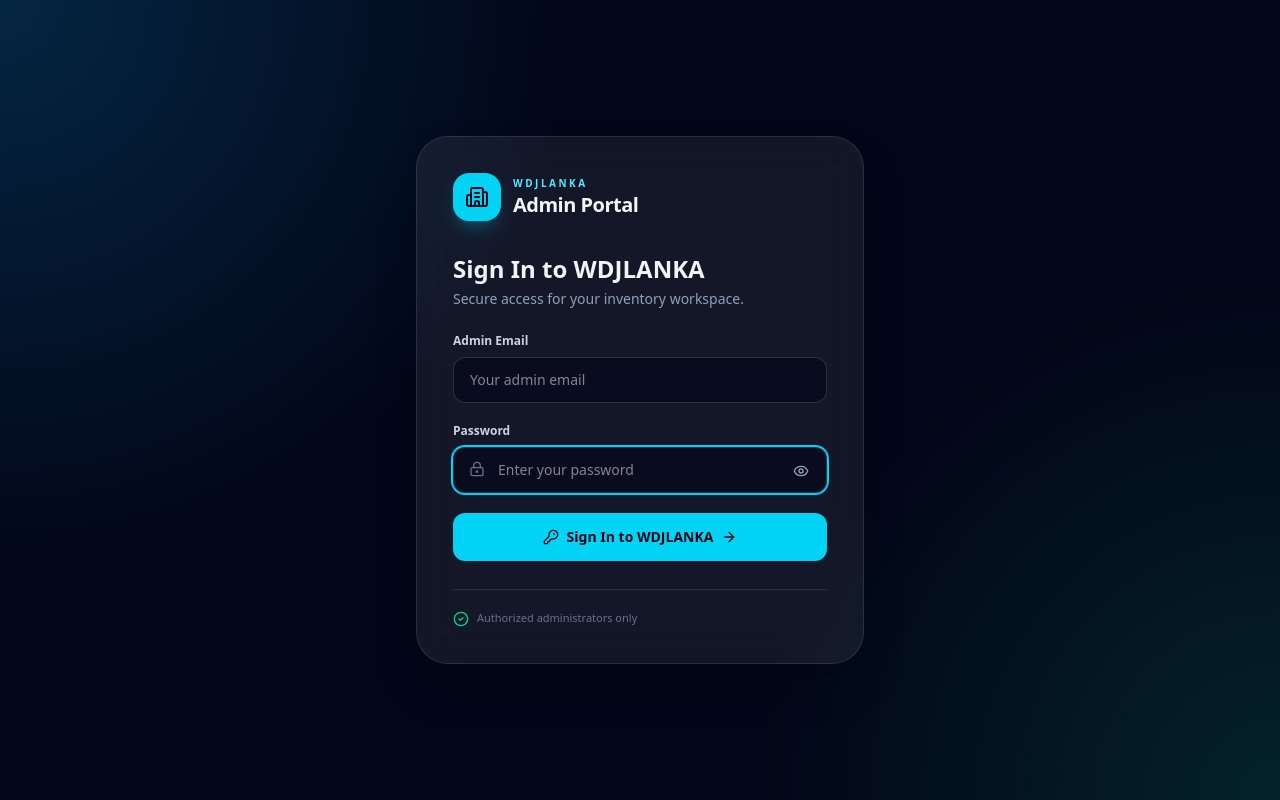
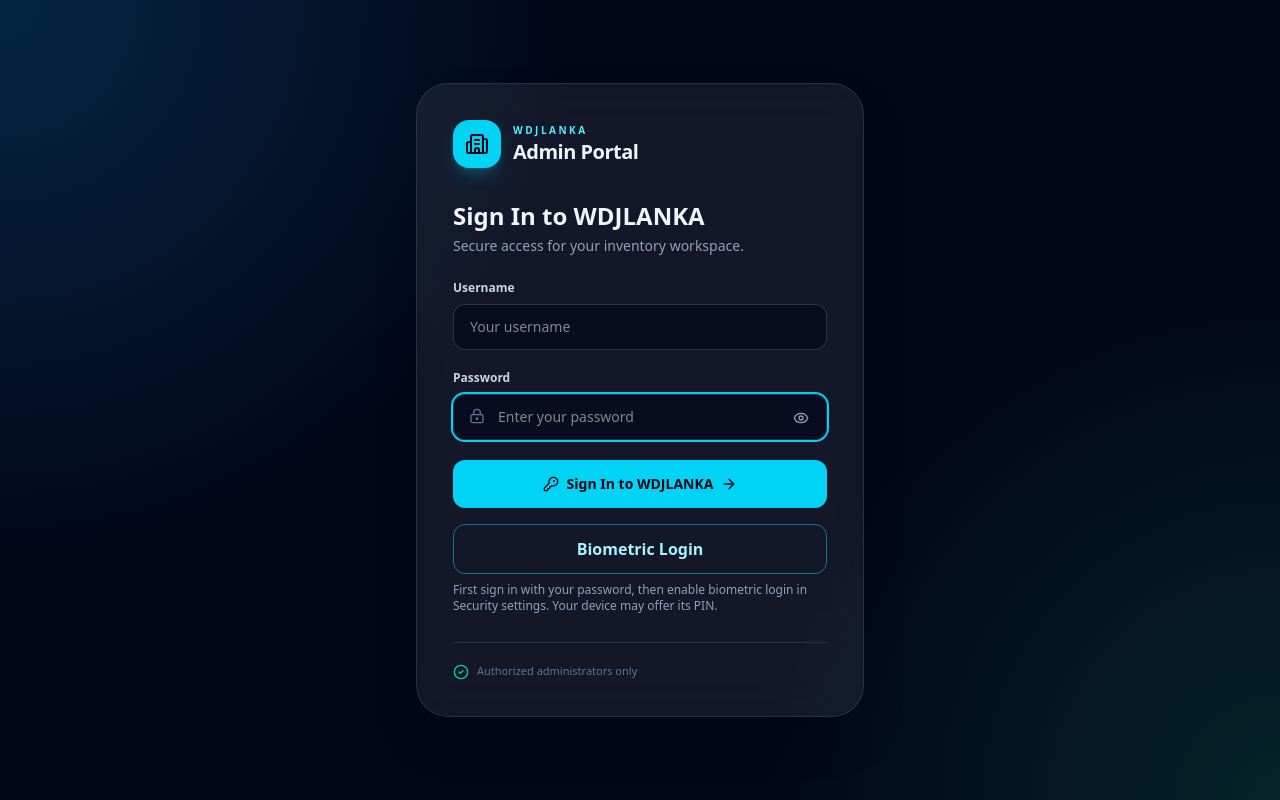
Before and after one commit to snt270913/wdjlanka_pos, a React (Vite) app: page / in a window 1280 px wide. Built offline with nearby package versions, Linux system fonts and the light colour scheme; no server answers.

Commit message:
Add username and biometric login: src/components/LoginScreen.tsx

```diff
--- a/src/components/LoginScreen.tsx
+++ b/src/components/LoginScreen.tsx
@@ -1,3 +1,4 @@
+import { supabase } from '../supabaseClient';
 import React, { useState } from 'react';
 import { useApp } from '../context/AppContext';
 import { ArrowRight, Building2, CheckCircle2, Eye, EyeOff, KeyRound, LockKeyhole } from 'lucide-react';
@@ -21,6 +22,21 @@ export const LoginScreen: React.FC = () => {
     } finally { setAuthenticating(false); }
   };
 
+  const biometricSupported = window.isSecureContext && typeof PublicKeyCredential !== 'undefined';
+  const biometricLogin = async () => {
+    if (!supabase || authenticating) return;
+    setAuthenticating(true); setError(null);
+    try {
+      const { data, error } = await supabase.auth.signInWithPasskey();
+      if (error || !data.user) { setError('Biometric login was cancelled or unavailable. Use your username and password.'); return; }
+      if (data.user.app_metadata?.role !== 'ADMIN') {
+        await supabase.auth.signOut();
+        setError('This account does not have admin access.');
+      }
+    } catch { setError('Unable to use biometric login. Use your username and password.'); }
+    finally { setAuthenticating(false); }
+  };
+
   return (
     <main className="min-h-screen bg-slate-950 text-slate-100 flex items-center justify-center p-5 relative overflow-hidden">
       <div className="absolute inset-0 bg-[radial-gradient(circle_at_top_left,_rgba(14,165,233,0.2),_transparent_38%),radial-gradient(circle_at_bottom_right,_rgba(16,185,129,0.16),_transparent_35%)]" />
@@ -39,11 +55,11 @@ export const LoginScreen: React.FC = () => {
           <p className="text-sm text-slate-400 mt-1">Secure access for your inventory workspace.</p>
         </div>
         {error && <div className="mb-5 rounded-xl border border-red-400/50 bg-red-500/15 p-3 text-sm font-semibold text-red-200 animate-[shake_0.35s_ease-in-out]">{error}</div>}
-        {authenticating && <div className="mb-5 rounded-xl border border-emerald-400/50 bg-emerald-500/15 p-3 text-sm font-semibold text-emerald-200 flex items-center gap-2"><CheckCircle2 className="w-4 h-4" /> Authenticating... Welcome to WDJLANKA!</div>}
+        {authenticating && <div className="mb-5 rounded-xl border border-emerald-400/50 bg-emerald-500/15 p-3 text-sm font-semibold text-emerald-200 flex items-center gap-2"><CheckCircle2 className="w-4 h-4" /> Signing in...</div>}
         <form onSubmit={handleSubmit} className="space-y-5">
           <div>
-            <label htmlFor="login-username-input" className="block text-xs font-bold text-slate-300 mb-2">Admin Email</label>
-            <input id="login-username-input" type="email" value={username} onChange={(event) => setUsername(event.target.value)} required placeholder="Your admin email" autoComplete="username" className={`w-full rounded-xl bg-slate-950/60 border px-4 py-3 text-sm text-white outline-none transition focus:ring-2 focus:ring-cyan-400 ${error ? 'border-red-500' : 'border-white/15'}`} />
+            <label htmlFor="login-username-input" className="block text-xs font-bold text-slate-300 mb-2">Username</label>
+            <input id="login-username-input" type="text" value={username} onChange={(event) => setUsername(event.target.value)} required autoCapitalize="none" spellCheck={false} placeholder="Your username" autoComplete="username" className={`w-full rounded-xl bg-slate-950/60 border px-4 py-3 text-sm text-white outline-none transition focus:ring-2 focus:ring-cyan-400 ${error ? 'border-red-500' : 'border-white/15'}`} />
           </div>
           <div>
             <label htmlFor="login-pin-input" className="block text-xs font-bold text-slate-300 mb-2">Password</label>
@@ -57,6 +73,8 @@ export const LoginScreen: React.FC = () => {
           </div>
           <button type="submit" disabled={authenticating} className="w-full rounded-xl bg-cyan-400 hover:bg-cyan-300 text-slate-950 py-3.5 font-black text-sm flex items-center justify-center gap-2 transition cursor-pointer"><KeyRound className="w-4 h-4" /> Sign In to WDJLANKA <ArrowRight className="w-4 h-4" /></button>
         </form>
+        <button type="button" disabled={authenticating || !biometricSupported || !supabase} onClick={biometricLogin} className="mt-4 w-full rounded-xl border border-cyan-400/50 text-cyan-200 py-3 font-bold disabled:opacity-40">Biometric Login</button>
+        <p className="mt-2 text-xs text-slate-400">{biometricSupported ? 'First sign in with your password, then enable biometric login in Security settings. Your device may offer its PIN.' : 'Biometric login is unavailable on this browser. Use your username and password.'}</p>
         <div className="mt-7 pt-5 border-t border-white/10 flex items-center gap-2 text-[11px] text-slate-500"><CheckCircle2 className="w-4 h-4 text-emerald-400" /> Authorized administrators only</div>
       </section>
     </main>
```
